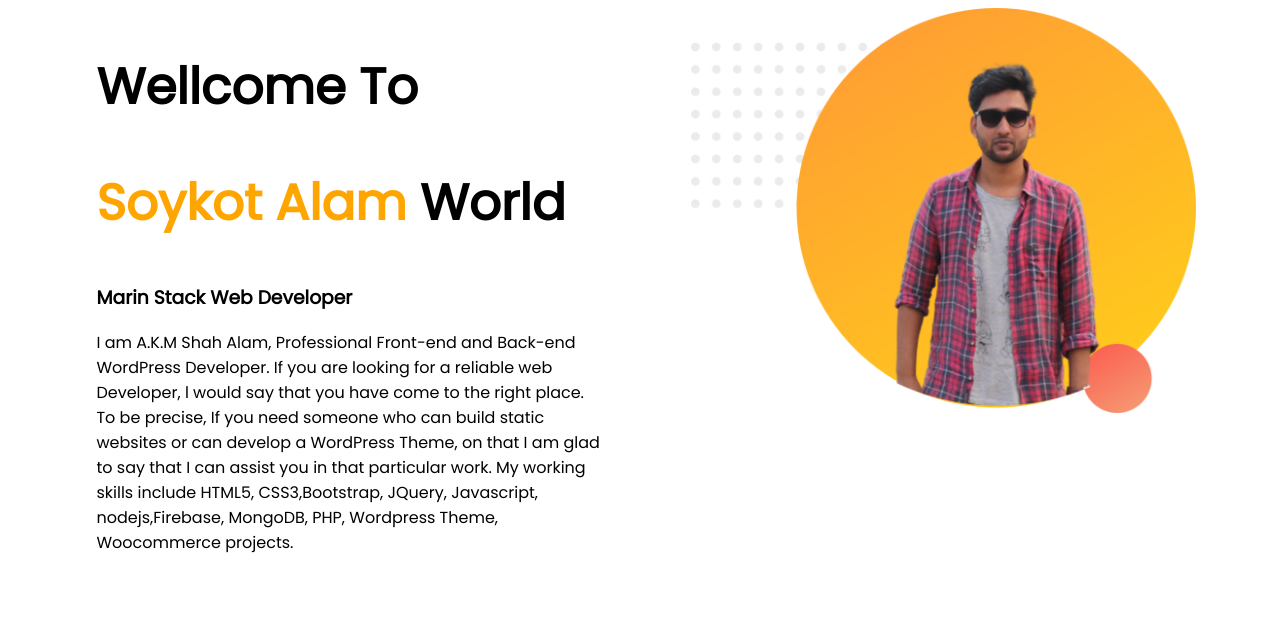
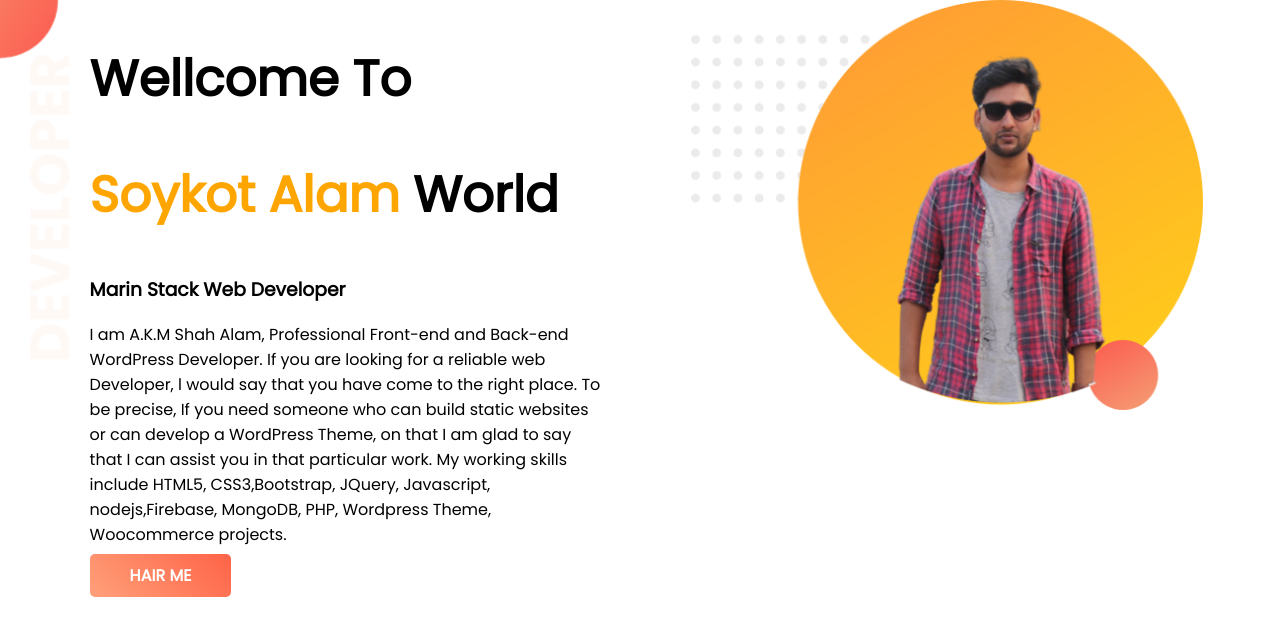
Before and after one commit to shahalam68/web-portfolio, a plain HTML site: page index.html in a window 1280 px wide. Drawn offline with Linux system fonts and the light colour scheme.

Commit message:
Button add

```diff
--- a/index.html
+++ b/index.html
@@ -8,12 +8,13 @@
     <link rel="stylesheet" href="style.css">
 </head>
 <body>
-    <section>
+    <section class="top-banner">
        <div class="half-width">
         <h1>Wellcome To </h1>
         <h1><span class="name-highlight">Soykot Alam</span> World</h1>
         <h3>Marin Stack Web Developer</h3>
         <p>I am A.K.M Shah Alam, Professional Front-end and Back-end WordPress Developer. If you are looking for a reliable web Developer, l would say that you have come to the right place. To be precise, If you need someone who can build static websites or can develop a WordPress Theme, on that I am glad to say that I can assist you in that particular work. My working skills include HTML5, CSS3,Bootstrap, JQuery, Javascript, nodejs,Firebase, MongoDB, PHP, Wordpress Theme, Woocommerce projects.</p>
+        <a class="link-button" target="_blank" href="https://www.linkedin.com/in/a-k-m-shah-alam-8933b4192/">HAIR ME</a>
        </div>
        <div class="half-width">
            <img src="images/my 2.png" alt="">
--- a/style.css
+++ b/style.css
@@ -1,4 +1,5 @@
 body{
+    margin: 0;
     font-family: 'Poppins', sans-serif;
 }
 h1{
@@ -16,3 +17,18 @@ h1{
 .half-width img{
     width: 100%;
 }
+.top-banner{
+    background-image:url("images/top-banner.png");
+    background-repeat: no-repeat;
+}
+section{
+    height: 500px;
+}
+.link-button{
+    text-decoration: none;
+    background: linear-gradient(45deg, lightsalmon, tomato);
+    color: white;
+    font-weight: 700;
+    padding: 10Px 40px;
+    border-radius: 5px;
+}
```
Also changed, not shown: images/dream-bg.png (added), images/exp-bg.png (added), images/my-bg.png (added), images/my-bg2.png (added), images/top-banner.png (added).
